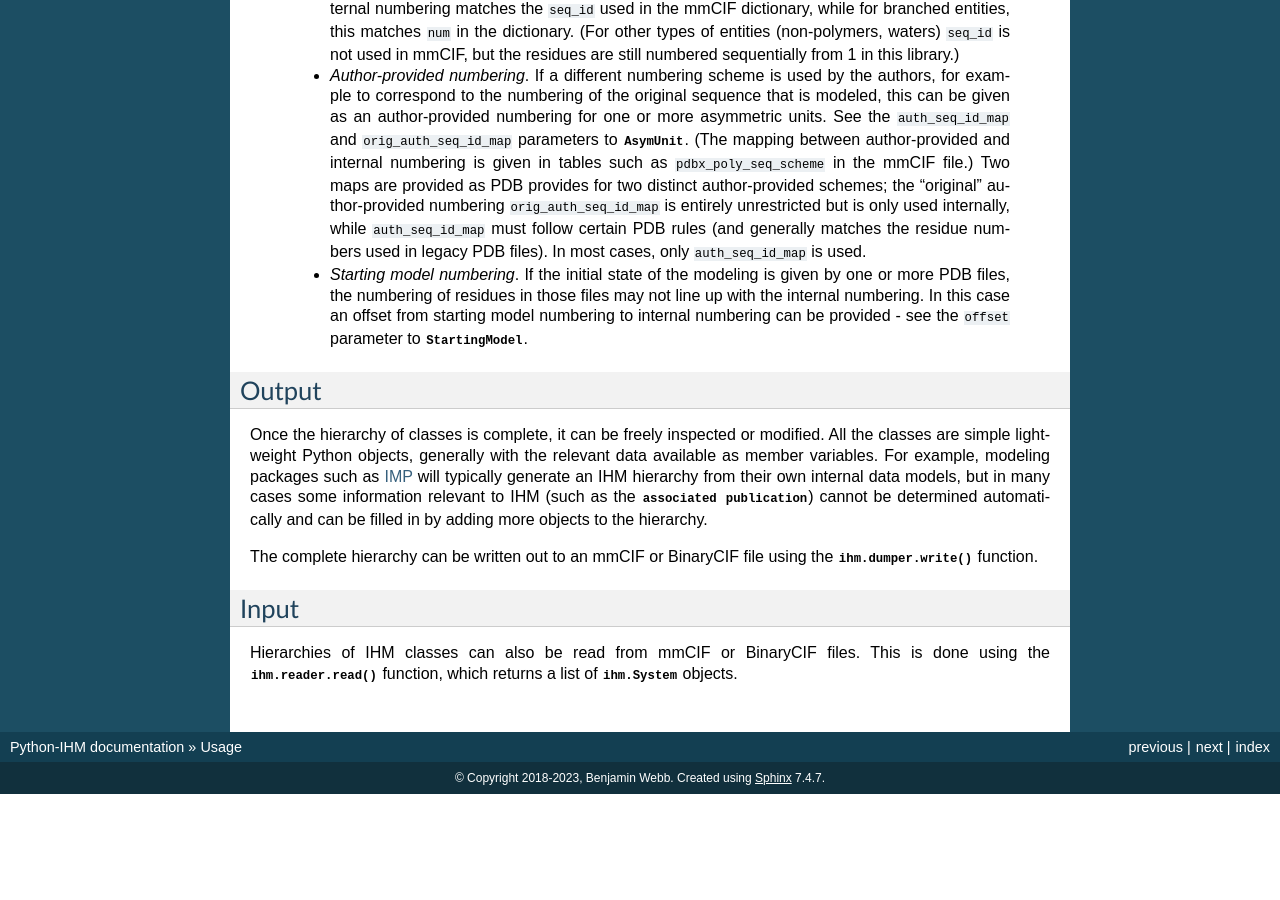
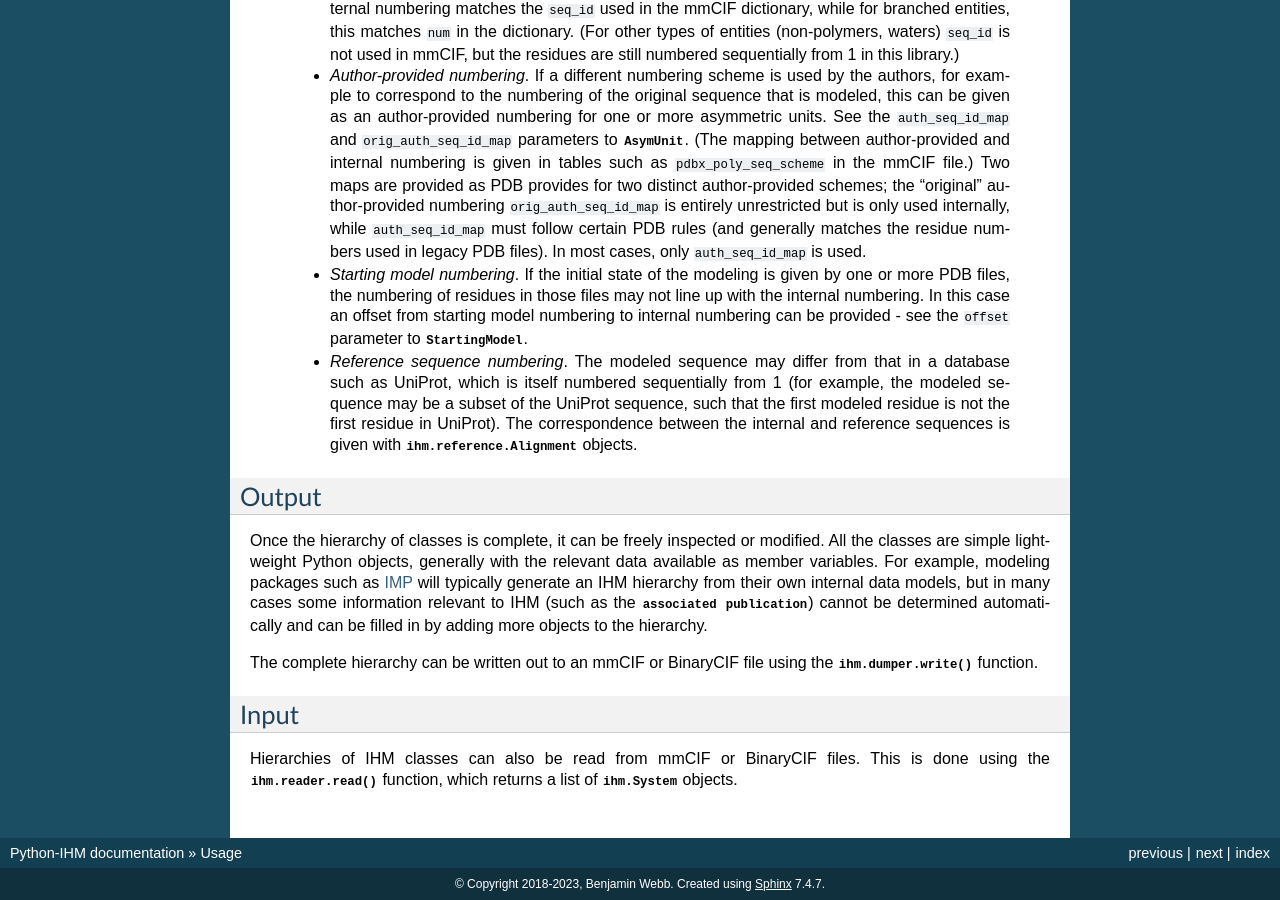
Before and after one commit to ihmwg/python-ihm, a Sphinx documentation site: the page built from docs/usage.rst, in a window 1280 px wide and 900 px high, scrolled down 1823 px. Built offline with Sphinx 7.4.7, drawn with Linux system fonts in a browser that asks for light colours; before the commit the page ends 2617 px from its top, so only the background shows below that.

Commit message:
Note that reference sequences may be numbered differently

```diff
--- a/docs/usage.rst
+++ b/docs/usage.rst
@@ -140,6 +140,12 @@ of the data used in modeling:
    line up with the internal numbering. In this case an offset from starting
    model numbering to internal numbering can be provided - see the ``offset``
    parameter to :class:`~ihm.startmodel.StartingModel`.
+ - *Reference sequence numbering*. The modeled sequence may differ from that
+   in a database such as UniProt, which is itself numbered sequentially from 1
+   (for example, the modeled sequence may be a subset of the UniProt sequence,
+   such that the first modeled residue is not the first residue in UniProt).
+   The correspondence between the internal and reference sequences is given
+   with :class:`ihm.reference.Alignment` objects.
 
 Output
 ======
```
